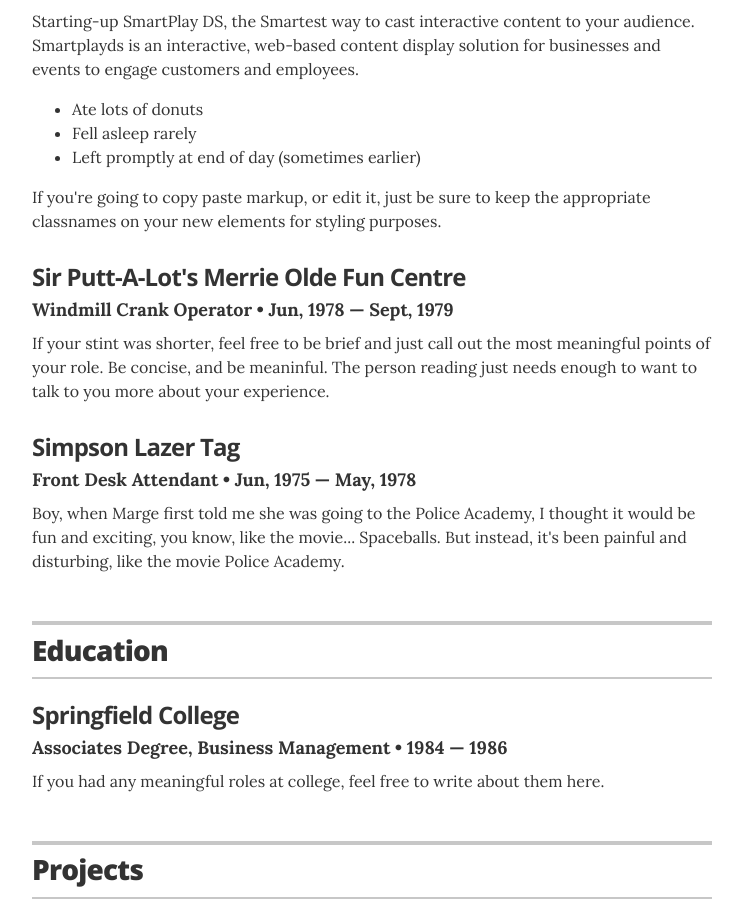
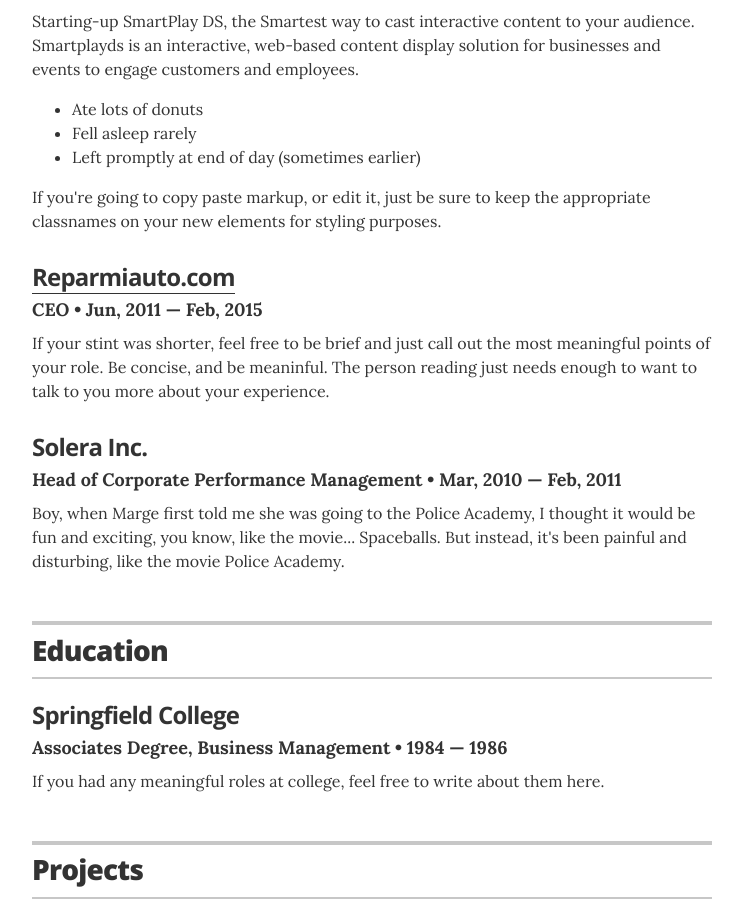
Before and after one commit to jglovier/resume-template, a Jekyll site: the page built from index.html, in a window 1280 px wide and 900 px high, scrolled down 740 px. Shown: the whole window, without its empty margins (268-1011 px from the left). Built offline with Jekyll 4.4.1, drawn with Linux system fonts in a browser that asks for light colours.

Commit message:
Update resume.html

```diff
--- a/_layouts/resume.html
+++ b/_layouts/resume.html
@@ -51,7 +51,7 @@
 
         <!-- Duplicate these resume-item elements and edit accordingly for each job you want to add here -->
         <div class="resume-item">
-          <h3 class="resume-item-title">SMARTplayds</h3>
+          <h3 class="resume-item-title"><a href="http://smartplayds.com">SMARTplayds</a></h3>
           <h4 class="resume-item-details">Co-founder &bull; December, 2013 &mdash; Present</h4>
           <p class="resume-item-copy">Starting-up SmartPlay DS, the Smartest way to cast interactive content to your audience.
 Smartplayds is an interactive, web-based content display solution for businesses and events to engage customers and employees.
@@ -67,16 +67,16 @@
 
         <!-- another resume item -->
         <div class="resume-item">
-          <h3 class="resume-item-title">Sir Putt-A-Lot's Merrie Olde Fun Centre</h3>
-          <h4 class="resume-item-details">Windmill Crank Operator &bull; Jun, 1978 &mdash; Sept, 1979</h4>
+          <h3 class="resume-item-title"><a href="http://www.reparamiauto.com">Reparmiauto.com</a></h3>
+          <h4 class="resume-item-details">CEO &bull; Jun, 2011 &mdash; Feb, 2015</h4>
           <p class="resume-item-copy">If your stint was shorter, feel free to be brief and just call out the most meaningful points of your role. Be concise, and be meaninful. The person reading just needs enough to want to talk to you more about your experience.</p>
 
         </div><!-- end of resume-item -->
 
         <!-- by now you're getting the picture... -->
         <div class="resume-item">
-          <h3 class="resume-item-title">Simpson Lazer Tag</h3>
-          <h4 class="resume-item-details">Front Desk Attendant &bull; Jun, 1975 &mdash; May, 1978</h4>
+          <h3 class="resume-item-title">Solera Inc.</h3>
+          <h4 class="resume-item-details">Head of Corporate Performance Management &bull; Mar, 2010 &mdash; Feb, 2011</h4>
           <p class="resume-item-copy">Boy, when Marge first told me she was going to the Police Academy, I thought it would be fun and exciting, you know, like the movie... Spaceballs. But instead, it's been painful and disturbing, like the movie Police Academy.</p>
 
         </div><!-- end of resume-item -->
```
